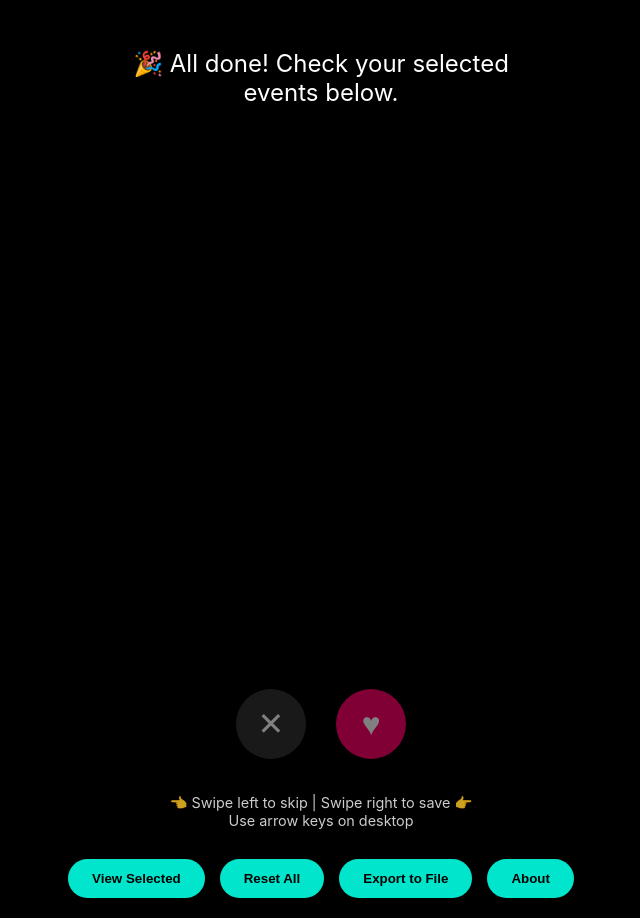
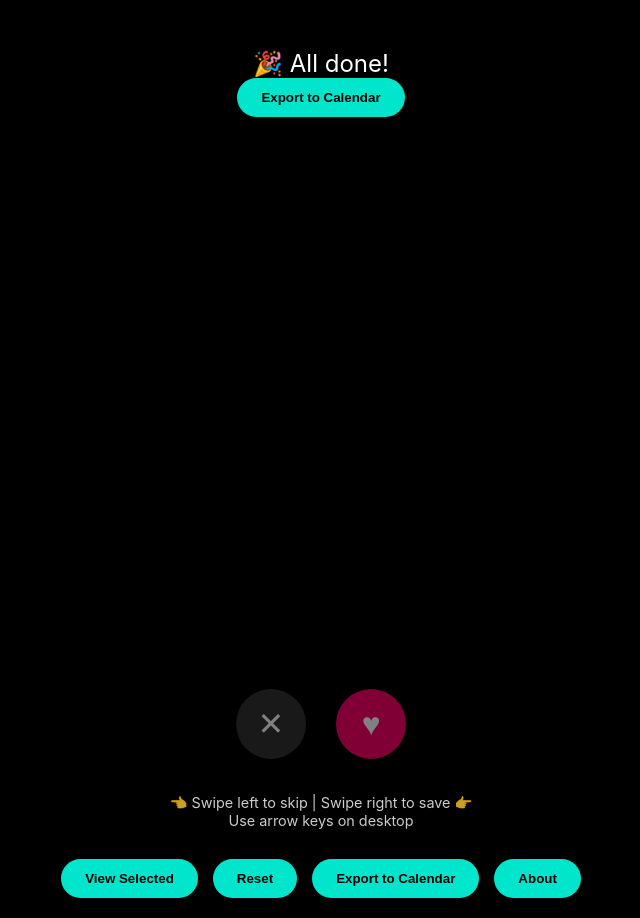
Before and after one commit to tmcpro/money2020-event-swiper, a plain HTML site: page index.html in a window 1280 px wide. Shown: the part 86-1004 px from the top of the page, without its empty margins (319-959 px from the left). Drawn offline with Linux system fonts and the light colour scheme; no server answers.

Commit message:
updated copy

```diff
--- a/index.html
+++ b/index.html
@@ -779,7 +779,8 @@
   <div class="card-container" id="card-container">
     <div class="loading-spinner"></div>
     <div class="no-more-events" id="no-more">
-      🎉 All done! Check your selected events below.
+      🎉 All done!<br />
+      <button class="control-btn" id="export">Export to Calendar</button>
     </div>
   </div>
 
@@ -799,8 +800,8 @@
 
   <div class="controls">
     <button class="control-btn" id="view-selected">View Selected</button>
-    <button class="control-btn" id="reset">Reset All</button>
-    <button class="control-btn" id="export">Export to File</button>
+    <button class="control-btn" id="reset">Reset</button>
+    <button class="control-btn" id="export">Export to Calendar</button>
     <button class="control-btn" id="about">About</button>
   </div>
 
```
Also changed, not shown: 1 other file.
